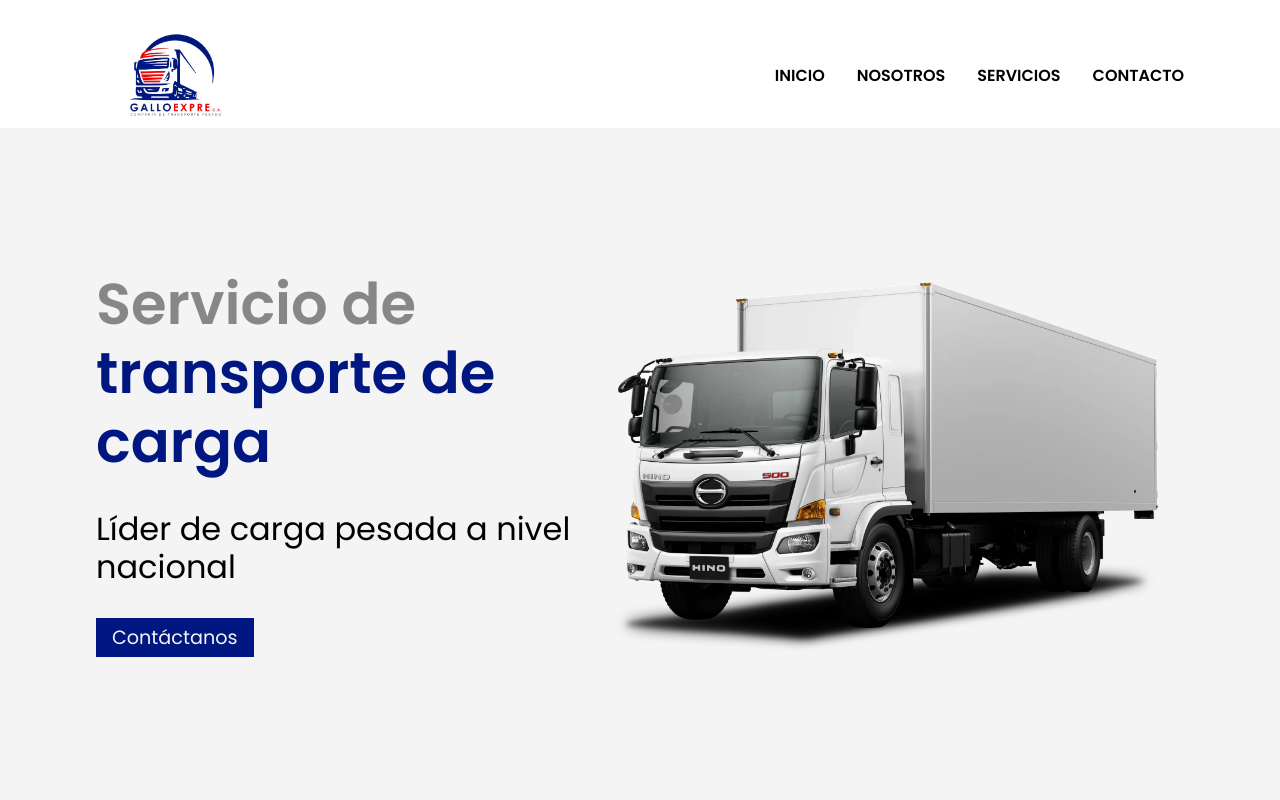
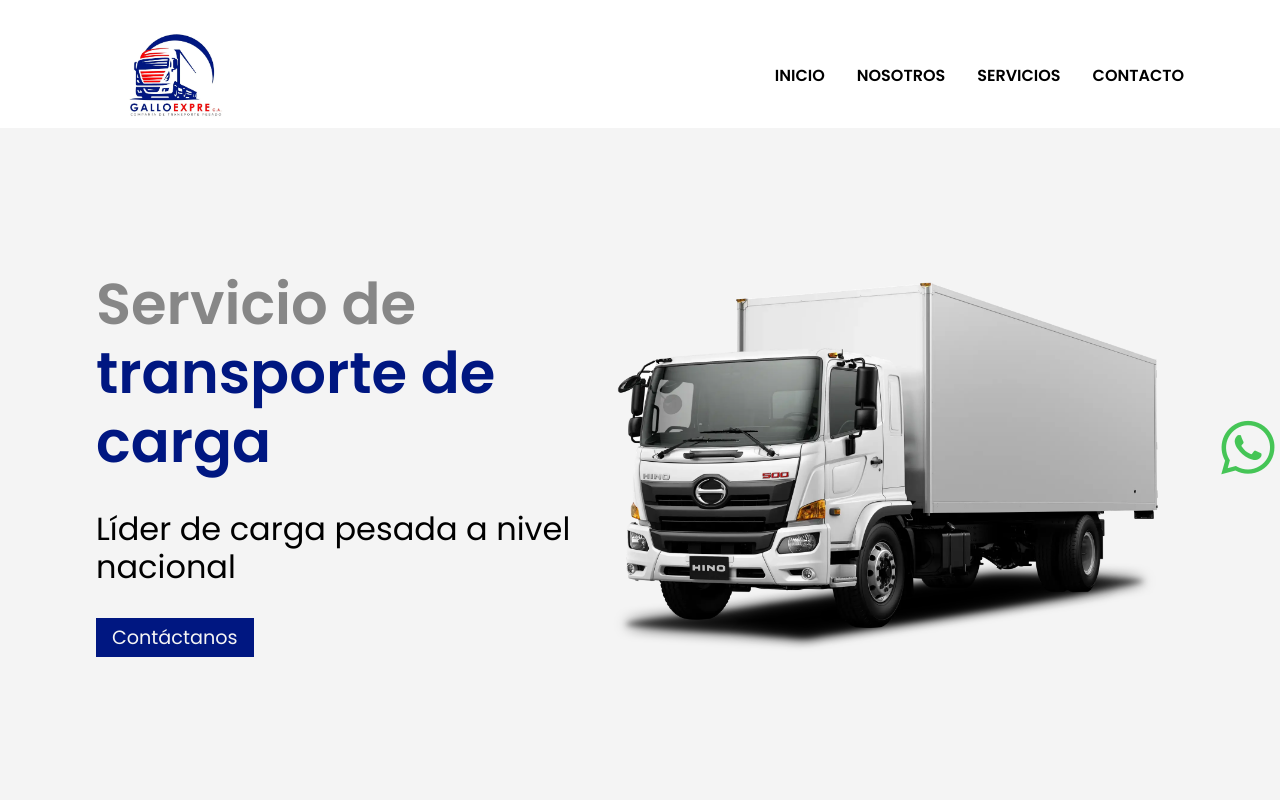
Before and after one commit to StalinAM/galloexpre, a React (Vite) app: page / in a window 1280 px wide. Shown: the top 800 px of the page. Built offline with nearby package versions, Linux system fonts and the light colour scheme.

Commit message:
added whatsapp component

```diff
--- a/src/App.jsx
+++ b/src/App.jsx
@@ -6,6 +6,7 @@ import Header from './components/Header'
 import Home from './components/Home'
 import ScrollUp from './components/ScrollUp'
 import Services from './components/Services'
+import Whatsapp from './components/Whatsapp'
 import GlobalStyles from './Style/GlobalStyles'
 import { DarkTheme } from './Style/Theme'
 
@@ -23,6 +24,7 @@ function App() {
           <Footer />
         </main>
         <ScrollUp />
+        <Whatsapp />
       </ThemeProvider>
     </>
   )
```
